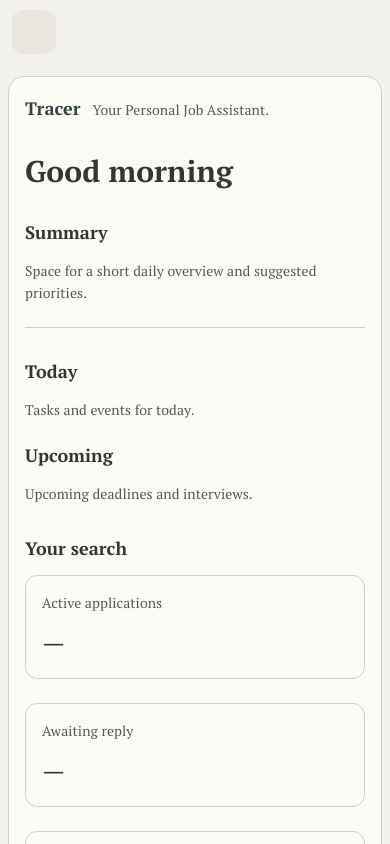
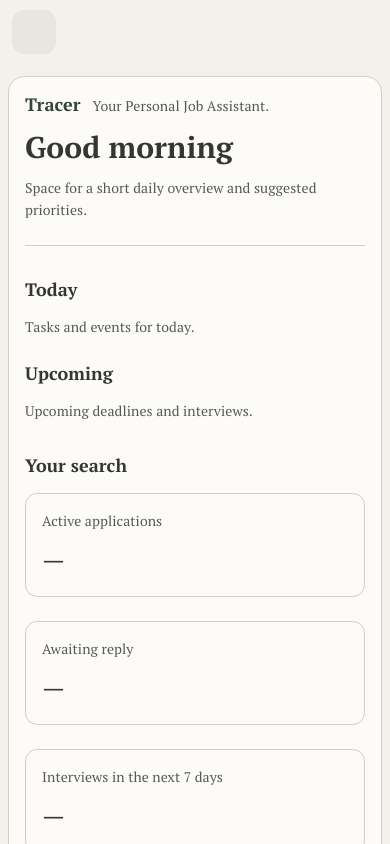
Before and after one commit to dylanxc-cnde/Tracer, a React (Vite) app in the folder frontend/: page / in a window 390 px wide. Both pictures are taken after a click on the button 34 px from the left and 32 px from the top of the page. Shown: the top 844 px of the page. Built offline with nearby package versions, Linux system fonts and the light colour scheme; some icons are missing.

Commit message:
style: tracer title

```diff
--- a/frontend/src/App.css
+++ b/frontend/src/App.css
@@ -10,7 +10,7 @@
 .app-shell__content {
   min-width: 0;
   min-height: calc(100svh - 24px);
-  padding: 28px 32px 40px;
+  padding: 0 32px 40px;
   border: 1px solid var(--color-border-subtle);
   border-radius: 20px;
   background-color: var(--color-surface);
@@ -21,7 +21,9 @@
   flex-wrap: wrap;
   align-items: baseline;
   gap: 4px 12px;
-  margin-bottom: 28px;
+  margin: 0;
+  padding: 16px 0 12px;
+  border-bottom: 1px solid transparent;
 }
 
 .app-shell__brand {
@@ -200,9 +202,7 @@ button:disabled {
 .app-shell__content--home > .app-shell__header {
   grid-column: 1;
   grid-row: 1;
-  margin: 0;
-  padding: 28px 32px 16px;
-  border-bottom: 1px solid transparent;
+  padding-inline: 32px;
 }
 
 .home-page__header {
@@ -303,11 +303,11 @@ button:disabled {
   display: grid;
   align-content: start;
   gap: 32px;
-  padding: 16px 32px 40px;
+  padding: 0 32px 40px;
 }
 
 .home-page__greeting {
-  margin: 0;
+  margin: 0 0 12px;
 }
 
 .home-page__summary-divider {
@@ -334,7 +334,7 @@ button:disabled {
   --home-discover-padding: 24px;
   grid-column: 2;
   grid-row: 1 / span 2;
-  padding: 28px var(--home-discover-padding) 0;
+  padding: 16px var(--home-discover-padding) 0;
   border-left: 1px solid var(--color-border-subtle);
   border-radius: 0 19px 19px 0;
   background-color: var(--color-canvas);
@@ -703,12 +703,8 @@ button:disabled {
 
   .app-shell__content {
     min-height: calc(100svh - 84px);
-    padding: 20px 16px 32px;
+    padding: 0 16px 32px;
     border-radius: 16px;
-  }
-
-  .app-shell__header {
-    margin-bottom: 24px;
   }
 
   .app-shell__content--home {
@@ -716,11 +712,11 @@ button:disabled {
   }
 
   .app-shell__content--home > .app-shell__header {
-    padding: 20px 16px 16px;
+    padding-inline: 16px;
   }
 
   .home-page__overview {
-    padding: 16px 16px 32px;
+    padding: 0 16px 32px;
   }
 
   .home-page__discover {
--- a/frontend/src/pages/HomePage.tsx
+++ b/frontend/src/pages/HomePage.tsx
@@ -89,17 +89,15 @@ export function HomePage() {
           tabIndex={0}
           onScroll={(event) => setHasScrolledOverview(event.currentTarget.scrollTop > 0)}
         >
-          <h2 className="page-title home-page__greeting" id="home-greeting-title">
-            {getHomeGreeting(currentTime.getHours())}
-          </h2>
-
-          <section aria-labelledby="home-summary-title">
-            <h3 className="page-section-title" id="home-summary-title">Summary</h3>
+          <div>
+            <h2 className="page-title home-page__greeting" id="home-greeting-title">
+              {getHomeGreeting(currentTime.getHours())}
+            </h2>
             <p className="home-page__placeholder">
               Space for a short daily overview and suggested priorities.
             </p>
             <hr className="home-page__summary-divider" />
-          </section>
+          </div>
 
           <div className="home-page__columns">
             <section className="home-page__schedule" aria-labelledby="home-today-title">
```
